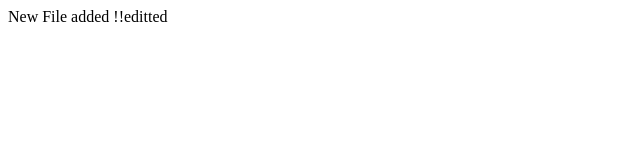
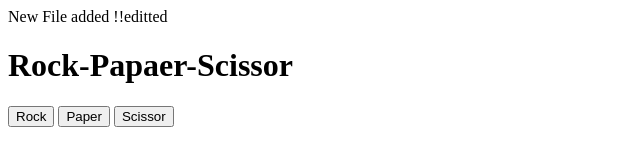
Before and after one commit to Nivesh10/practice, a plain HTML site: page index.html in a window 1280 px wide. Shown: the whole page, without its empty margins (0-640 px from the left). Drawn offline with Linux system fonts and the light colour scheme.

Commit message:
html file added

```diff
--- a/index.html
+++ b/index.html
@@ -1 +1,21 @@
 New File added !!editted
+
+<!DOCTYPE html>
+<html lang="en">
+<head>
+    <meta charset="UTF-8">
+    <meta name="viewport" content="width=device-width, initial-scale=1.0">
+    <title>Document</title>
+</head>
+<body>
+    <h1>Rock-Papaer-Scissor</h1>
+    <div id="buttons">
+        <button id="roc">Rock</button>
+        <button id="paper">Paper</button>
+        <button id="scissor">Scissor</button>
+    </div>
+    <div id="result"></div>
+    <div id="score"></div>
+    <script src="index.js"></script>
+</body>
+</html>
```
